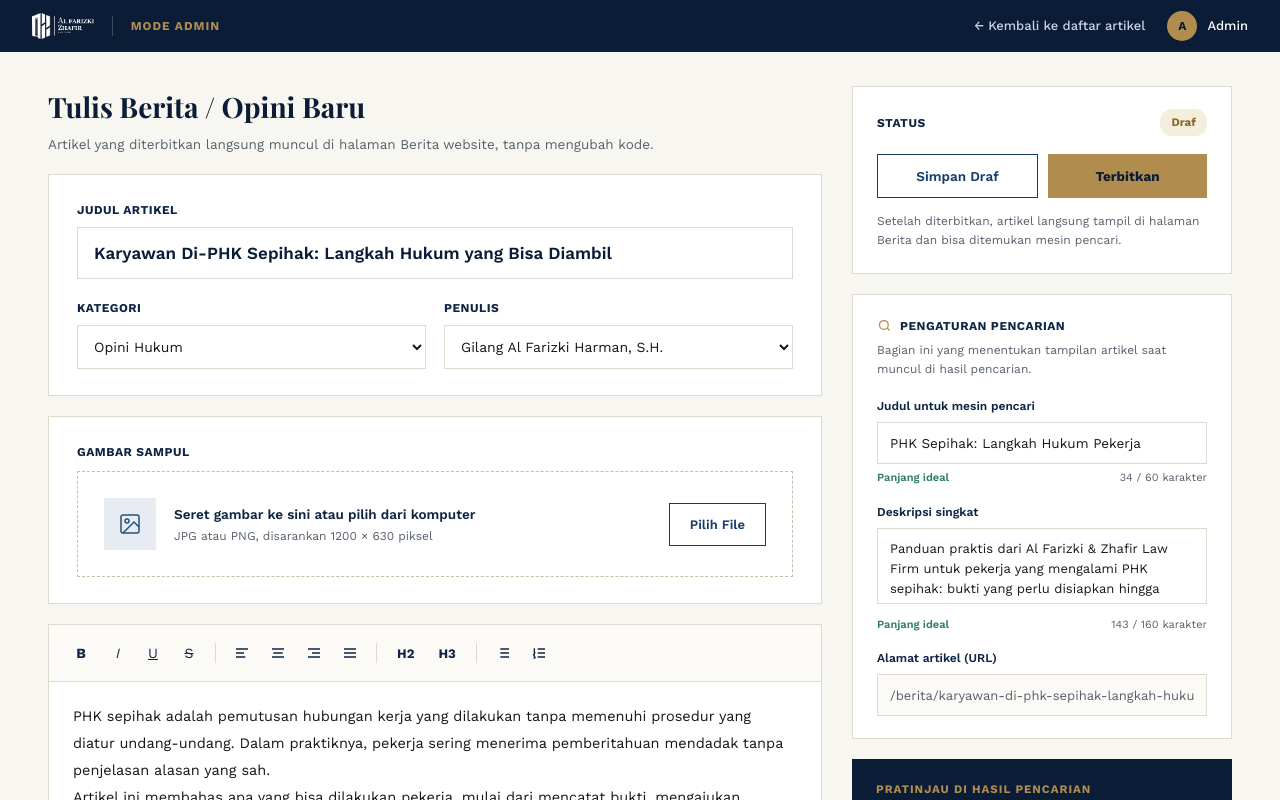
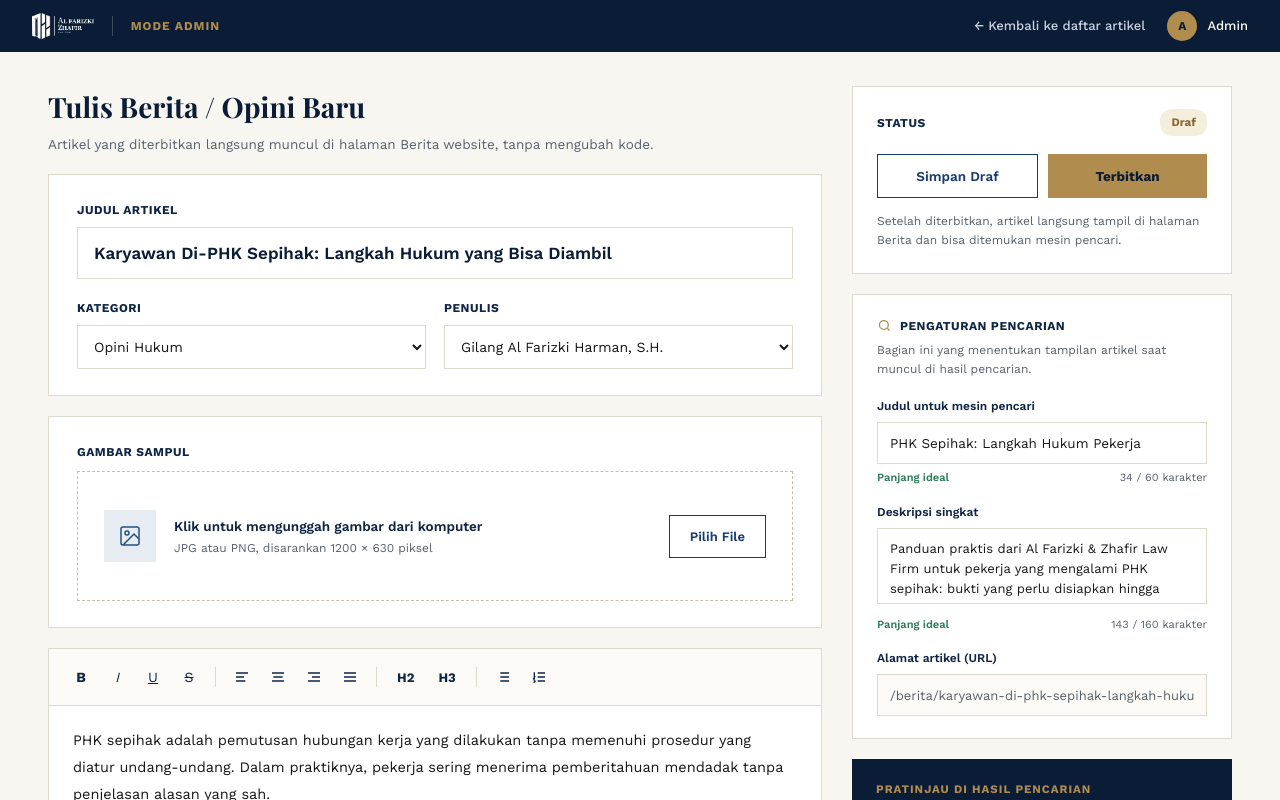
Before and after one commit to alfarizkizhafirlawfirm-ai/alfarizkizhafirlawfirm, a Next.js app: page /admin/berita/baru in a window 1280 px wide. Shown: the top 800 px of the page. Built offline with nearby package versions, Linux system fonts and the light colour scheme.

Commit message:
Add image upload functionality

```diff
--- a/app/admin/actions.ts
+++ b/app/admin/actions.ts
@@ -36,6 +36,7 @@ export async function saveArticle(formData: FormData) {
   const seo_desc = formData.get('seo_desc') as string
   let slug = formData.get('slug') as string
   const status = formData.get('status') as string
+  const image = formData.get('image') as File | null
 
   // basic slugification if empty
   if (!slug) {
@@ -43,6 +44,21 @@ export async function saveArticle(formData: FormData) {
   } else {
     // remove /berita/ if they typed it
     slug = slug.replace(/^\/berita\//, '')
+  }
+
+  let image_url = null
+  if (image && image.size > 0) {
+    const fileExt = image.name.split('.').pop()
+    const fileName = `${Math.random().toString(36).substring(2)}.${fileExt}`
+
+    // We upload to 'images' bucket. Make sure the user has created it in Supabase!
+    const { error: uploadError } = await supabase.storage.from('images').upload(fileName, image)
+    if (uploadError) {
+      console.error("Gagal mengunggah gambar. Pastikan bucket 'images' sudah dibuat dan public di Supabase.", uploadError)
+    } else {
+      const { data: publicUrlData } = supabase.storage.from('images').getPublicUrl(fileName)
+      image_url = publicUrlData.publicUrl
+    }
   }
 
   const { error } = await supabase.from('articles').insert({
@@ -53,7 +69,8 @@ export async function saveArticle(formData: FormData) {
     seo_title,
     seo_desc,
     slug,
-    status
+    status,
+    image_url
   })
 
   if (error) throw error
--- a/app/admin/berita/baru/page.tsx
+++ b/app/admin/berita/baru/page.tsx
@@ -12,6 +12,7 @@ export default function NewArticle() {
   const [slug, setSlug] = useState('/berita/phk-sepihak-langkah-hukum')
   const [content, setContent] = useState('<p>PHK sepihak adalah pemutusan hubungan kerja yang dilakukan tanpa memenuhi prosedur yang diatur undang-undang. Dalam praktiknya, pekerja sering menerima pemberitahuan mendadak tanpa penjelasan alasan yang sah.</p><p>Artikel ini membahas apa yang bisa dilakukan pekerja, mulai dari mencatat bukti, mengajukan perundingan bipartit, hingga langkah ke pengadilan hubungan industrial apabila perundingan gagal.</p>')
   const [status, setStatus] = useState('draft') // 'draft' or 'published'
+  const [imagePreview, setImagePreview] = useState<string | null>(null)
 
   // auto slug
   useEffect(() => {
@@ -62,16 +63,35 @@ export default function NewArticle() {
 
           <div className="kartu" style={{background: "#FFFFFF", border: "1px solid var(--line)", padding: "26px 28px"}}>
             <span style={{display: "block", fontSize: "12px", fontWeight: 700, color: "var(--navy-900)", marginBottom: "10px", letterSpacing: "0.5px", textTransform: "uppercase"}}>Gambar Sampul</span>
-            <div className="unggah" style={{border: "1.5px dashed #C7BFA9", padding: "26px", display: "flex", alignItems: "center", gap: "18px"}}>
+
+            <input type="file" id="image" name="image" accept="image/*" onChange={(e) => {
+              const file = e.target.files?.[0]
+              if (file) {
+                setImagePreview(URL.createObjectURL(file))
+              } else {
+                setImagePreview(null)
+              }
+            }} style={{display: 'none'}} />
+
+            <label htmlFor="image" className="unggah" style={{border: "1.5px dashed #C7BFA9", padding: "26px", display: "flex", alignItems: "center", gap: "18px", cursor: "pointer", position: "relative", overflow: "hidden", background: imagePreview ? '#000' : 'transparent', minHeight: "130px"}}>
+              {imagePreview ? (
+                <>
+                  <img src={imagePreview} alt="Preview" style={{position: 'absolute', inset: 0, width: '100%', height: '100%', objectFit: 'cover', opacity: 0.8}} />
+                  <span style={{position: 'relative', zIndex: 1, color: '#FFFFFF', fontSize: '13px', fontWeight: 600, background: 'rgba(0,0,0,0.5)', padding: '6px 12px', borderRadius: '4px'}}>Ubah Gambar</span>
+                </>
+              ) : (
+                <>
                   <span style={{width: "52px", height: "52px", background: "var(--navy-100)", display: "flex", alignItems: "center", justifyContent: "center"}}>
                     <svg width="24" height="24" viewBox="0 0 24 24" fill="none" stroke="var(--navy-700)" strokeWidth="1.5"><rect x="3" y="3" width="18" height="18" rx="2"></rect><circle cx="9" cy="9" r="2"></circle><path d="m21 15-5-5L5 21"></path></svg>
                   </span>
                   <div style={{flex: 1}}>
-                <div style={{fontSize: "13.5px", color: "var(--navy-900)", fontWeight: 600}}>Seret gambar ke sini atau pilih dari komputer</div>
+                    <div style={{fontSize: "13.5px", color: "var(--navy-900)", fontWeight: 600}}>Klik untuk mengunggah gambar dari komputer</div>
                     <div style={{fontSize: "12px", color: "var(--ink-soft)", marginTop: "3px"}}>JPG atau PNG, disarankan 1200 &times; 630 piksel</div>
                   </div>
-              <button type="button" style={{fontSize: "13px", fontWeight: 600, padding: "11px 20px", border: "1px solid #173B6C", background: "#FFFFFF", color: "#173B6C", cursor: "pointer"}}>Pilih File</button>
-            </div>
+                  <span style={{fontSize: "13px", fontWeight: 600, padding: "11px 20px", border: "1px solid #173B6C", background: "#FFFFFF", color: "#173B6C"}}>Pilih File</span>
+                </>
+              )}
+            </label>
           </div>
 
           <TiptapEditor content={content} onChange={setContent} />
```
Lines whose indentation alone changed are shown as unchanged.
